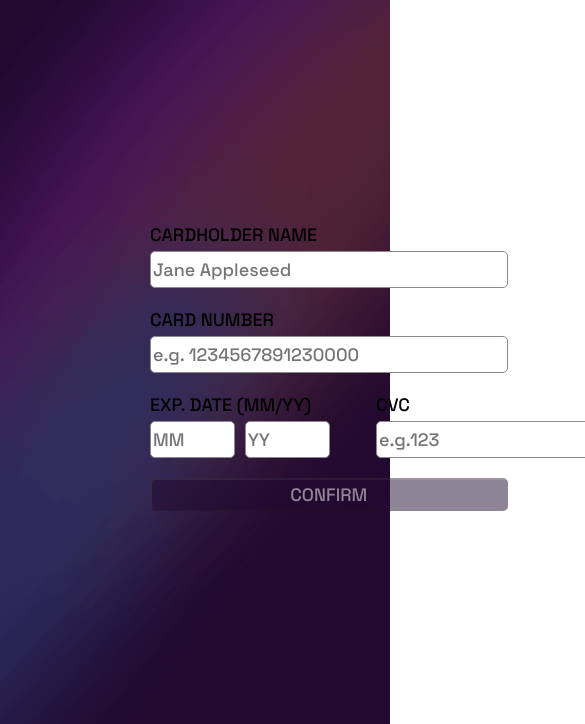
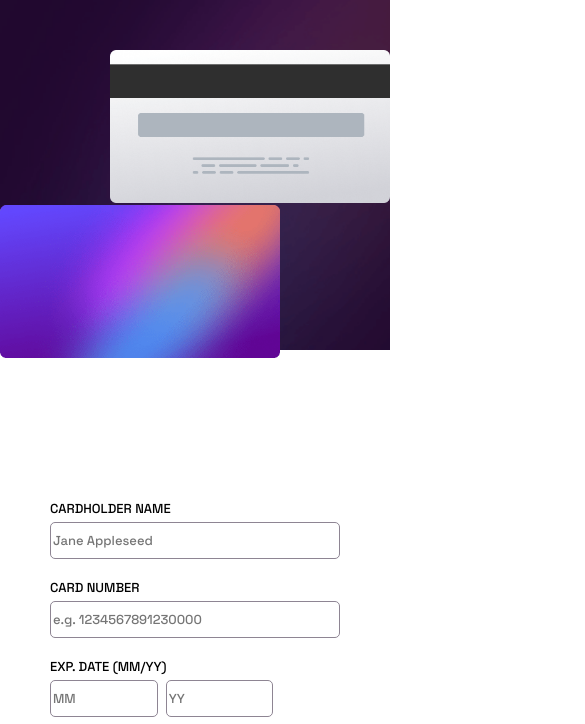
Before and after one commit to Roooceee/CardformValidation, a plain HTML site: page index.html in a window 390 px wide. Shown: the top 724 px of the page, 585 px wide, since content can reach past the window. Drawn offline with Linux system fonts and the light colour scheme.

Commit message:
Made the site responsive for tablets and mobile devices. Added GitHub link to the footer. Fixes #1

```diff
--- a/index.html
+++ b/index.html
@@ -11,15 +11,16 @@
 </head>
 <body>
 
-  <main>
+  <main class="contain-1440">
 
-    <section class="contain-1440">
+    <section>
       <div id="card">
           <div id="cardfront"></div>
           <div id="cardback"></div>
       </div>
 
 
+      <div>
         <form action="">
 
           <div>
@@ -49,6 +50,7 @@
           <input type="submit" value="confirm" disabled class="uppercase">
 
         </form>
+      </div>
     </section>
 
   </main>
@@ -56,7 +58,7 @@
 
   <footer class="attribution contain-1440">
     Challenge by <a href="https://www.frontendmentor.io?ref=challenge" target="_blank">Frontend Mentor</a>.
-    Coded by <a href="#">Sébastien LUCAS</a>.
+    Coded by <a href="https://www.linkedin.com/in/sebastien-jose-lucas/">Sébastien LUCAS</a>.
   </footer>
 </body>
 </html>
--- a/script.js
+++ b/script.js
@@ -1,6 +1,6 @@
 const body = document.querySelector("body");
 const form = document.querySelector("form");
-const section = document.querySelector("body>main>section")
+const divForm = document.querySelector("body > main > section > div:nth-child(2)")
 const cardFront = document.querySelector("#cardfront")
 const cardBack = document.querySelector("#cardback")
 
@@ -41,7 +41,7 @@ const messagesError = {
    yearValue:{name: 'yearValue' , text:`Wrong value, must be between ${currentYearFormatYY} and 99`},
    yearSize:{name: 'yearSize' , text:'Wrong size, 2 expected numbers for year'},
    dateFuture:{name: 'dateFuture' , text:'Must be in the future'},
-   cvcSize:{name: 'cvcSize' , text:'Wrong size, 3 expected numbers for year'},
+   cvcSize:{name: 'cvcSize' , text:'Wrong size, 3 expected numbers'},
 }
 
 function RemoveAllMessage(classCSSMessage){
@@ -223,7 +223,7 @@ function verifyAllField(){
 }
 
 
-function SuccessAddCard(){
+function SuccessAddCard(name,numberCard,month,year,cvc){
    form.remove()
 
    const divSuccess = ` <div id='divSuccess'>
@@ -231,20 +231,21 @@ function SuccessAddCard(){
                      <h2 class='uppercase'>thank you !</h2>
                      <p class='capitalize'>we've added your card details</p>
                   </div>`
-   section.insertAdjacentHTML("beforeend",divSuccess)
+   divForm.insertAdjacentHTML("beforeend",divSuccess)
 
 
-   cardNumberField.value = cardNumberField.value.match(/.{1,4}/g)?.join(" ")
+   numberCard = numberCard.match(/.{1,4}/g)?.join(" ")
+   console.log(numberCard)
 
 
-   const front = `<p>${cardNumberField.value}</p>
+   const front = `<p>${numberCard}</p>
                   <div>
-                  <p class='uppercase'>${cardholderNameField.value}</p>
-                  <p>${monthField.value}/${yearField.value}</p>
+                  <p class='uppercase'>${name}</p>
+                  <p>${month}/${year}</p>
                   </div>`
 
 
-   const back = `<p>${cvcField.value}</p>`
+   const back = `<p>${cvc}</p>`
 
    cardFront.insertAdjacentHTML("beforeend",front)
    cardBack.insertAdjacentHTML("beforeend",back)
@@ -278,7 +279,7 @@ function showFalseLoading(duration){
          else {
             i = i
          }
-         loading.textContent = `Loading in progress... ${i}%`
+         loading.innerHTML = `Loading... <span>${i}</span>%`
          if(i==100){
             clearInterval(interval)
             body.classList.remove("opacity")
@@ -307,7 +308,9 @@ submit.addEventListener("click", async (e)=>{
    await showFalseLoading(1)
 
    if(verifyAllField()){
-      SuccessAddCard()
+      SuccessAddCard(cardholderNameField.value,cardNumberField.value,monthField.value,yearField.value,cvcField.value)
    }
 
+   // SuccessAddCard('Sebastien LUCAS','1234123412341234','10','27','530')
+
 })
--- a/style.css
+++ b/style.css
@@ -37,12 +37,18 @@
    --color0: hsl(0, 0%, 100%);
    --color1: hsl(279, 6%, 55%);
    --color2: hsl(278, 68%, 11%);
+   --color3: #6112A9 ;
    --color_error : hsl(0, 100%, 66%);
    --radius: 5px;
    --radius1:33px
 }
 
 /* Début CSS Main */
+
+main {
+   margin: auto;
+}
+
 section {
    background-image: url(images/bg-main-desktop.png);
    background-repeat: no-repeat;
@@ -58,6 +64,7 @@ section {
 #card {
    display: grid;
    gap: 20px;
+
 }
 
 #card p {
@@ -65,6 +72,7 @@ section {
 }
 
 #cardfront {
+   min-width: 370px;
    width: 70%;
    justify-self: center;
    background-image: url(images/bg-card-front.png);
@@ -74,6 +82,7 @@ section {
 }
 
 #cardback {
+   min-width: 370px;
    width: 70%;
    justify-self: right;
    background-image: url(images/bg-card-back.png);
@@ -84,59 +93,71 @@ section {
 
 /* Début du CSS form */
 
+body > main > section > div:nth-child(2) {
+   margin: auto 0;
+   max-width: 80%;
+}
+
 form {
-   margin: auto;
    display: grid;
    gap: 20px;
 }
 
+
+form input {
+   max-width: 300px;
+}
+
 form>div {
    display: grid;
-   max-width: 80%;
+}
+
+form input {
+   max-width: 100%;
 }
 
 form label {
    padding-bottom: 5px;
 }
 
-body > main > section > form > div:nth-child(3) {
+body > main > section > div > form > div:nth-child(3) {
    display: flex;
+   flex-wrap: wrap;
    align-items: start;
+   gap: 5px;
 }
 
-body > main > section > form > div:nth-child(3) label {
+body > main > section > div > form > div:nth-child(3) label {
    padding-bottom: 5px;
 }
 
-body > main > section > form > div:nth-child(3) > div:nth-child(1) {
+body > main > section > div > form > div:nth-child(3) > div:nth-child(1) {
    display: grid;
-   max-width: 100%;
 }
 
-body > main > section > form > div:nth-child(3) > div:nth-child(1) > div > input {
+body > main > section > div > form > div:nth-child(3) > div:nth-child(1) > div > input {
    max-width: 35%;
    margin-right: 5px;
 }
 
-body > main > section > form > div:nth-child(3) > div:nth-child(2) {
+body > main > section > div > form > div:nth-child(3) > div:nth-child(2) {
    display: grid;
 }
 
-form>input[type='submit']{
-   max-width: 80%;
+div > form>input[type='submit']{
    color: var(--color0);
    background-color: var(--color2);
 }
 
-form>input[type='submit']:disabled {
+div > form>input[type='submit']:disabled {
    opacity: 0.5;
 }
 
-form input[type='text']{
+div > form input[type='text']{
    border : 1px solid var(--color1);
 }
 
-form input {
+div > form input {
    border-radius: var(--radius);
    height: 33px;
 }
@@ -180,6 +201,10 @@ form input {
    border-radius: var(--radius1);
 }
 
+#loadingModal span {
+   color: var(--color3);
+}
+
 
 /* Début CSS Footer */
 footer {
@@ -195,3 +220,94 @@ footer {
 .attribution a {
    color: hsl(228, 45%, 44%);
 }
+
+/* Début CSS Tablet */
+
+@media screen and (max-width:1024px) {
+
+   body > main > section {
+      padding: 50px;
+   }
+
+   body > main > section {
+      background-image: none;
+      grid-template-columns: 1fr;
+      padding: 0;
+   }
+   #card {
+      min-height: 350px;
+      max-height: 400px;
+      position: relative;
+      background-image: url(images/bg-main-mobile.png);
+      background-repeat: no-repeat;
+      background-size: cover;
+      grid-template-columns: 1fr;
+   }
+
+   #cardback {
+      min-width: 280px;
+      max-width: 448px ;
+      margin-top: 50px;
+      position: absolute;
+      z-index: 1  ;
+      justify-self: center;
+      right: 20%;
+      left: 50%;
+   }
+
+   #cardfront {
+      min-width: 280px;
+      max-width: 448px ;
+      margin-top: 205px;
+      position: absolute;
+      z-index: 2;
+      justify-self: center;
+      right: 50%;
+      left: 20%;
+   }
+
+   body > main > section > div:nth-child(2) {
+      margin: auto;
+      padding: 50px;
+   }
+
+   * {
+      font-size: small;
+   }
+
+ }
+
+ @media (max-width: 375px) {
+
+   #card {
+      background-size: 100%;
+      min-height: 220px;
+   }
+
+   body > main > section {
+      gap: 0px;
+   }
+
+   body > main > section > div:nth-child(2) {
+      padding: 10px;
+   }
+
+   #cardback {
+      margin-top: 20px;
+      min-width: 200px;
+      left: 20%;
+      right: 0%;
+  }
+
+  #cardfront {
+   margin-top: 95px;
+   min-width: 200px;
+   left: 0%;
+   right: 20%;
+  }
+
+  * {
+   font-size: x-small;
+  }
+
+}
```
Lines whose indentation alone changed are shown as unchanged.
